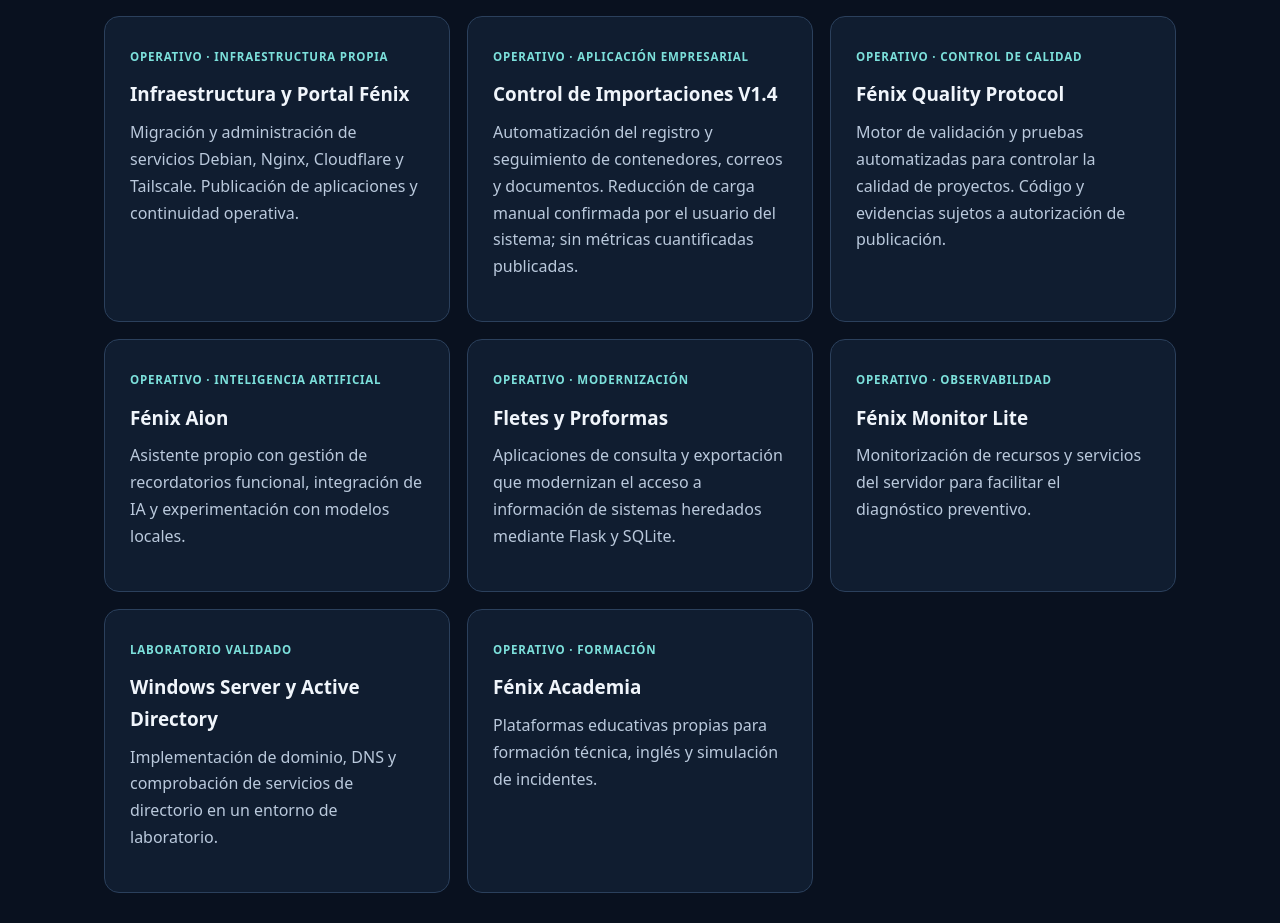
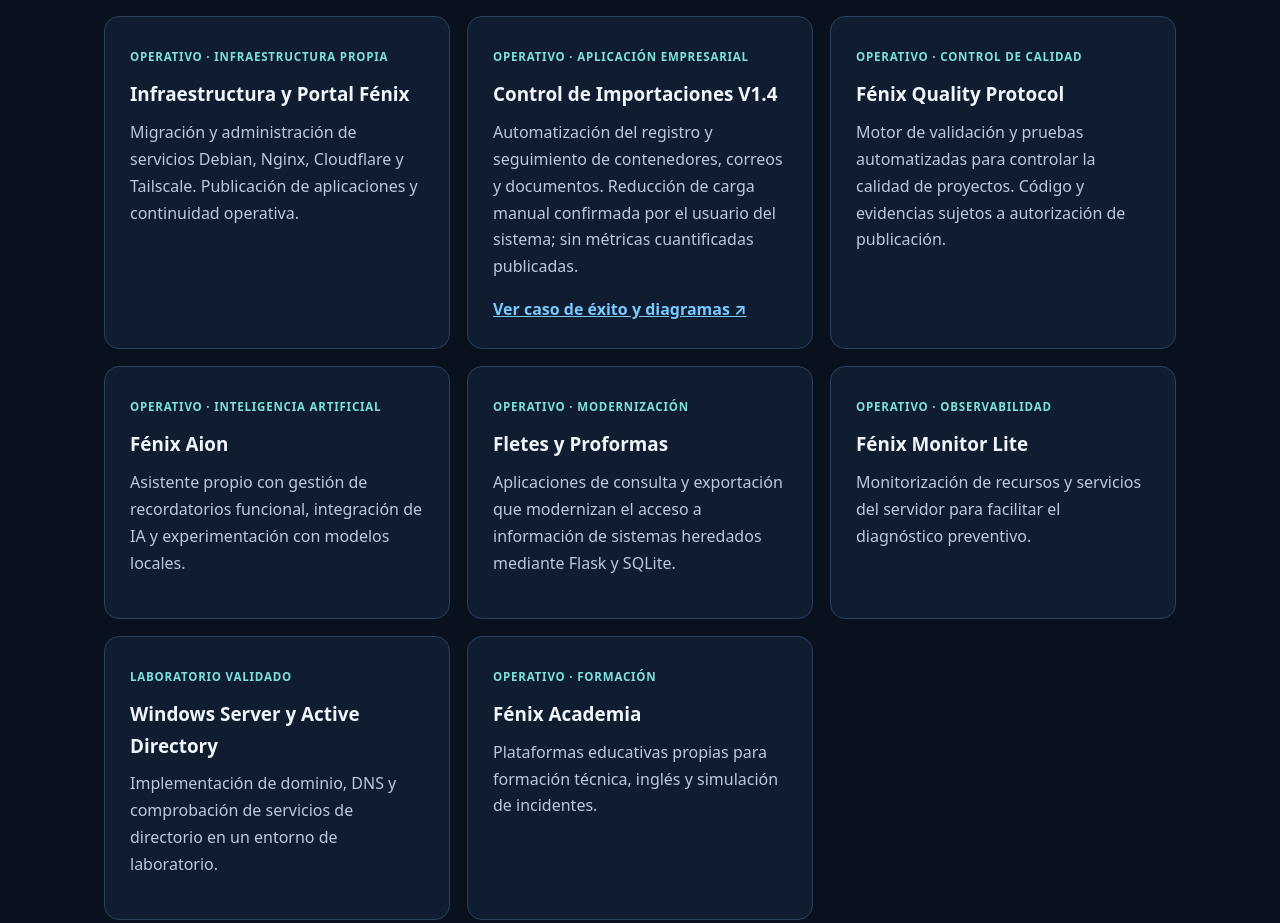
Before and after one commit to felipe-cloud-IT/felipe-cloud-journey, a plain HTML site: page docs/index.html in a window 1280 px wide. Shown: the part 2519-3442 px from the top of the page. Drawn offline with Linux system fonts and the light colour scheme.

Commit message:
Link import operations case from portfolio

```diff
--- a/docs/index.html
+++ b/docs/index.html
@@ -21,7 +21,7 @@ section{padding:70px 0;border-top:1px solid var(--line)}.section-head{margin-bot
 <article class="card"><div class="tag">Evolución profesional</div><h3>Cloud e infraestructura híbrida</h3><p>Formación en Microsoft Azure, redes virtuales, identidades, RBAC, almacenamiento y monitoreo. Preparación AZ-104 en curso.</p></article>
 </div></section>
 <section id="casos"><div class="section-head"><div class="kicker">Casos de éxito</div><h2>Soluciones aplicadas y resultados</h2><p class="muted">Proyectos propios, aplicaciones operativas y laboratorios diferenciados. Los casos empresariales se presentan sin datos identificables ni código privado.</p></div><div class="grid"><article class="card"><div class="tag">Operativo · infraestructura propia</div><h3>Infraestructura y Portal Fénix</h3><p>Migración y administración de servicios Debian, Nginx, Cloudflare y Tailscale. Publicación de aplicaciones y continuidad operativa.</p></article>
-<article class="card"><div class="tag">Operativo · aplicación empresarial</div><h3>Control de Importaciones V1.4</h3><p>Automatización del registro y seguimiento de contenedores, correos y documentos. Reducción de carga manual confirmada por el usuario del sistema; sin métricas cuantificadas publicadas.</p></article>
+<article class="card"><div class="tag">Operativo · aplicación empresarial</div><h3>Control de Importaciones V1.4</h3><p>Automatización del registro y seguimiento de contenedores, correos y documentos. Reducción de carga manual confirmada por el usuario del sistema; sin métricas cuantificadas publicadas.</p><a href="caso-importaciones.html">Ver caso de éxito y diagramas ↗</a></article>
 <article class="card"><div class="tag">Operativo · control de calidad</div><h3>Fénix Quality Protocol</h3><p>Motor de validación y pruebas automatizadas para controlar la calidad de proyectos. Código y evidencias sujetos a autorización de publicación.</p></article>
 <article class="card"><div class="tag">Operativo · inteligencia artificial</div><h3>Fénix Aion</h3><p>Asistente propio con gestión de recordatorios funcional, integración de IA y experimentación con modelos locales.</p></article>
 <article class="card"><div class="tag">Operativo · modernización</div><h3>Fletes y Proformas</h3><p>Aplicaciones de consulta y exportación que modernizan el acceso a información de sistemas heredados mediante Flask y SQLite.</p></article>
```
